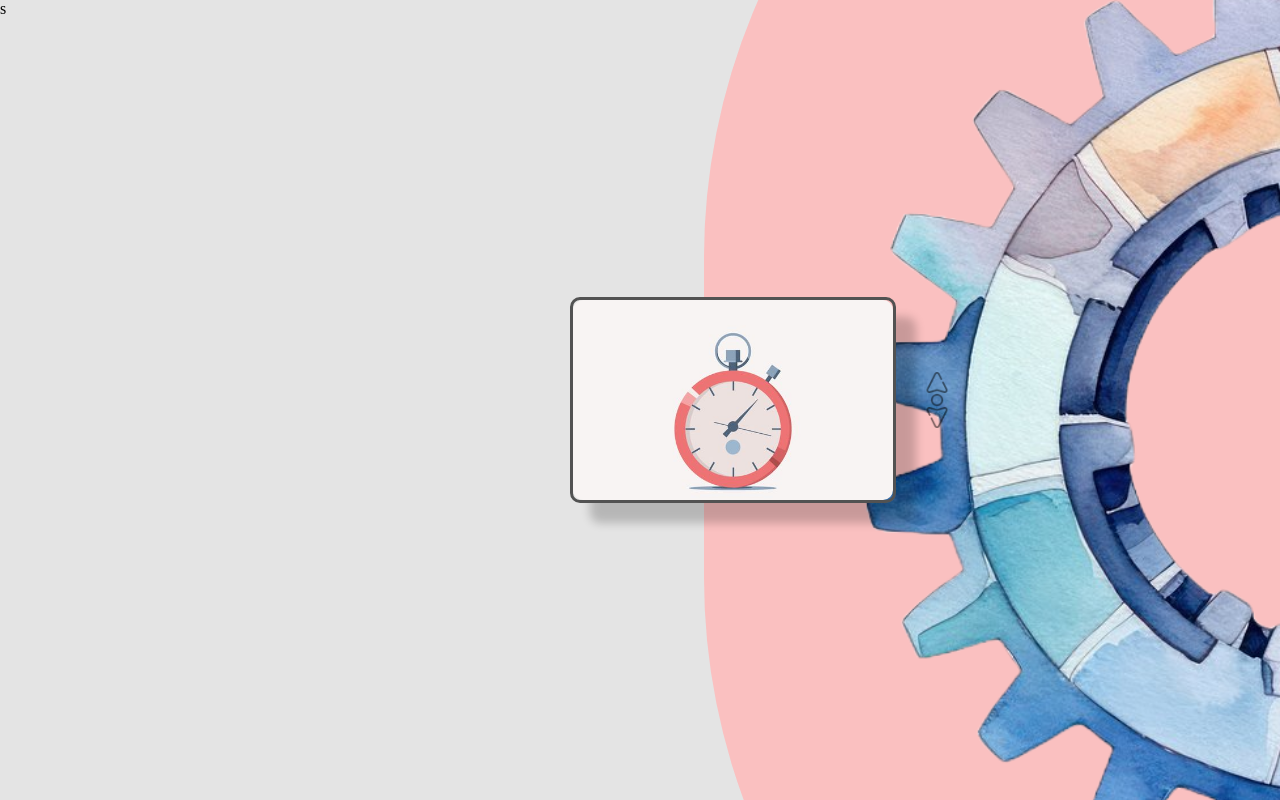
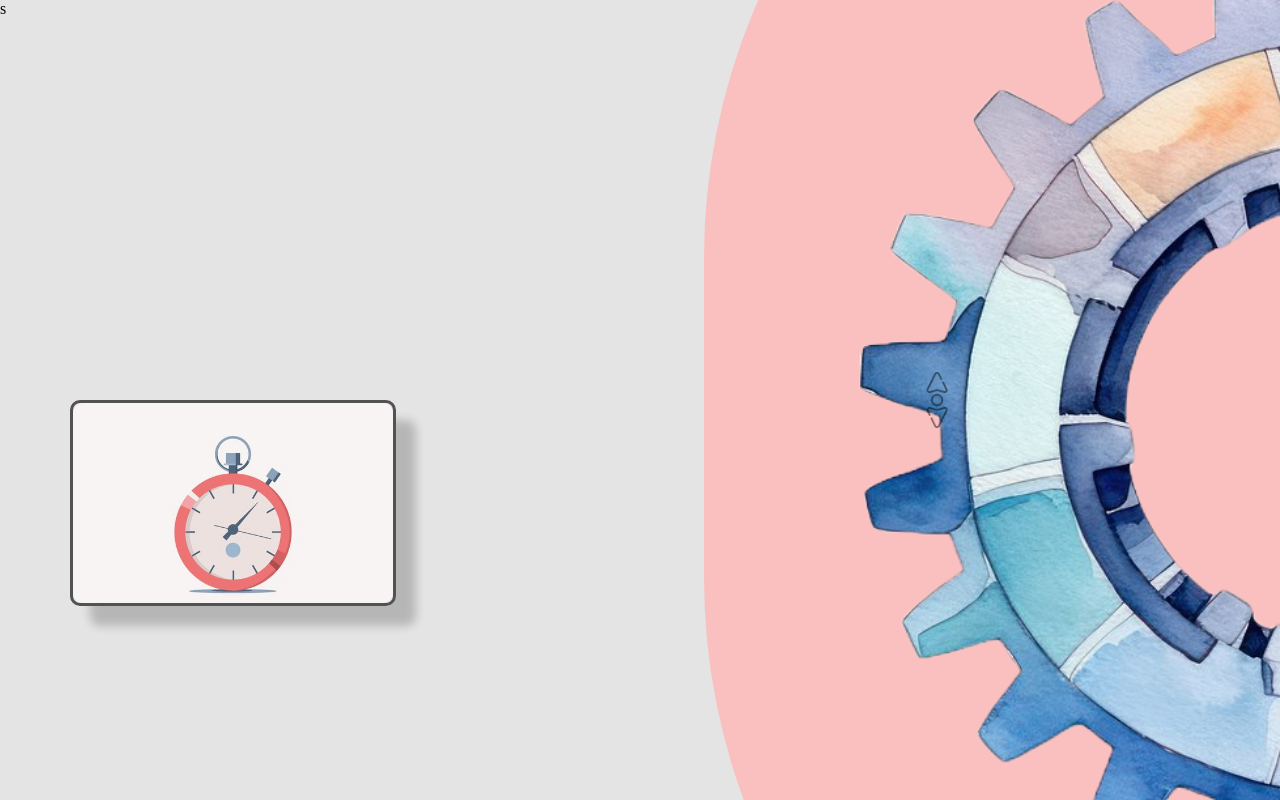
Before and after one commit to ZacharyAHintz/Portfolio, a React (Vite) app in the folder Portfolio/: page / in a window 1280 px wide. Built offline with nearby package versions, Linux system fonts and the light colour scheme.

Commit message:
rotation working

```diff
--- a/Portfolio/src/components/StopWatch.jsx
+++ b/Portfolio/src/components/StopWatch.jsx
@@ -1,10 +1,13 @@
-import { useState } from "react";
+import { useState, useEffect, useRef } from "react";
 import stopwatch from "../assets/stopwatch.jpg";
 import styles from "../styles/StopWatch.module.css";
 
 export default function StopWatch() {
+  const [rotation, setRotation] = useState(180);
   const [isExpanded, setIsExpanded] = useState(false);
   const myEvent = new Event("click");
+  const canRotateRef = useRef(true); // Ref to manage rotation state
+  const rotationTimeoutRef = useRef(null); // Ref to hold the timeout ID
 
   const toggleExpand = () => {
     const newState = !isExpanded;
@@ -12,11 +15,42 @@ export default function StopWatch() {
     document.dispatchEvent(myEvent);
   };
 
+  const handleWheel = (event) => {
+    if (canRotateRef.current) {
+      canRotateRef.current = false;
+      console.log("Can Rotate:", canRotateRef.current);
+
+      setRotation((prevRotation) => {
+        const newRotation =
+          event.deltaY < 0 ? prevRotation + 72 : prevRotation - 72;
+        return newRotation;
+      });
+
+      clearTimeout(rotationTimeoutRef.current);
+      rotationTimeoutRef.current = setTimeout(() => {
+        canRotateRef.current = true;
+      }, 800);
+    }
+  };
+
+  useEffect(() => {
+    window.addEventListener("wheel", handleWheel);
+
+    return () => {
+      window.removeEventListener("wheel", handleWheel);
+      clearTimeout(rotationTimeoutRef.current);
+    };
+  }, []);
+
   return (
     <div
       className={`${styles.stopwatchContainer} ${
         isExpanded ? styles.expanded : ""
       }`}
+      style={{
+        transform: `rotate(${rotation}deg) translate(500px) rotate(-${rotation}deg)`,
+        transition: "transform 0.8s ease-in-out",
+      }}
     >
       <button className={styles.stopwatchButton} onClick={toggleExpand}>
         <img className={styles.stopwatch} src={stopwatch} alt="stopwatch" />
--- a/Portfolio/src/styles/StopWatch.module.css
+++ b/Portfolio/src/styles/StopWatch.module.css
@@ -11,7 +11,8 @@
   border: 3px solid rgb(82, 82, 82);
   border-radius: 10px;
   box-shadow: 20px 20px 10px rgba(0, 0, 0, 0.2);
-  transition: all 0.8s ease-in-out;
+  /* Transition now applies to both translation and rotation */
+  transition: transform 0.8s ease-in-out;
 }
 
 .stopwatchContainer.expanded {
@@ -25,7 +26,6 @@
 
 .stopwatchButton {
   border-radius: 10px;
-
   background: none;
   border: none;
   padding: 0;
@@ -39,7 +39,6 @@
 
 .stopwatch {
   border-radius: 10px;
-
   width: 100%;
   height: 100%;
   object-fit: cover;
```
